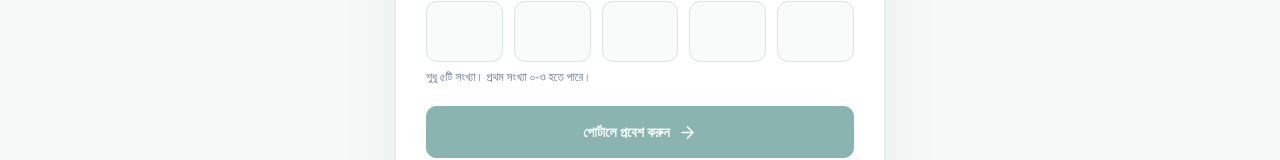
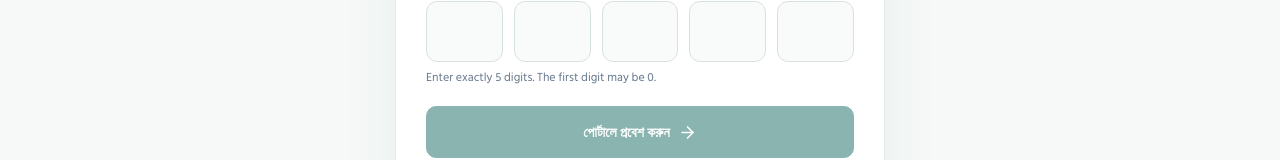
Before and after one commit to masharzy/hmrs, a Next.js app: page /login/student in a window 1280 px wide. Shown: the part 573-733 px from the top of the page. Built offline with nearby package versions, Linux system fonts and the light colour scheme; no server answers.

Commit message:
i18n: consistent English dashboard navigation, overview, student home, PIN and security center

```diff
--- a/components/PinInput.jsx
+++ b/components/PinInput.jsx
@@ -4,7 +4,7 @@ import { toAsciiDigits, toBanglaDigits } from "../lib/bangla-numbers";
 
 const digits = text => toAsciiDigits(text).replace(/\D/g,"");
 
-export default function PinInput({ value="", onChange, disabled=false, label="পাঁচ সংখ্যার PIN", autoFocus=false }){
+export default function PinInput({ value="", onChange, disabled=false, label="5-digit PIN", autoFocus=false }){
  const inputs=useRef([]);
  const pin=(value||"").slice(0,5);
  function write(index,text){
@@ -21,7 +21,7 @@ export default function PinInput({ value="", onChange, disabled=false, label="
        key={i} ref={el=>inputs.current[i]=el} type="password"
        inputMode="numeric" pattern="[0-9]*" maxLength={1}
        autoComplete="off" autoFocus={autoFocus&&i===0}
-       className="pin-cell" aria-label={"PIN সংখ্যা "+toBanglaDigits(i+1)}
+       className="pin-cell" aria-label={"PIN digit "+toBanglaDigits(i+1)}
        value={pin[i]||""} disabled={disabled}
        onChange={e=>write(i,e.target.value)}
        onPaste={e=>{e.preventDefault();write(i,e.clipboardData.getData("text"))}}
@@ -36,6 +36,6 @@ export default function PinInput({ value="", onChange, disabled=false, label="
          if(e.key==="ArrowRight")inputs.current[Math.min(4,i+1)]?.focus();
        }}/>)}
    </div>
-   <p className="muted text-xs mt-2 mb-0">শুধু ৫টি সংখ্যা। প্রথম সংখ্যা ০-ও হতে পারে।</p>
+   <p className="muted text-xs mt-2 mb-0">Enter exactly 5 digits. The first digit may be 0.</p>
  </div>;
 }
```
